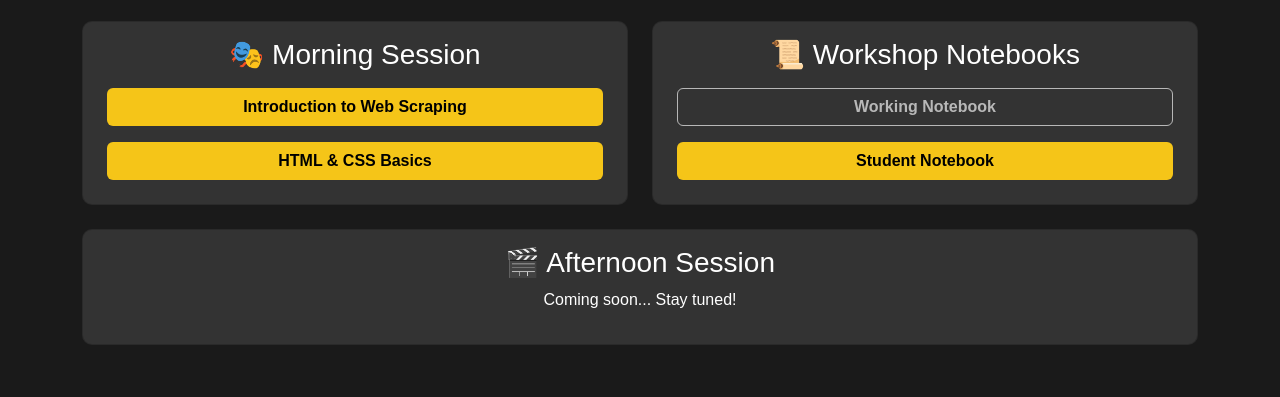
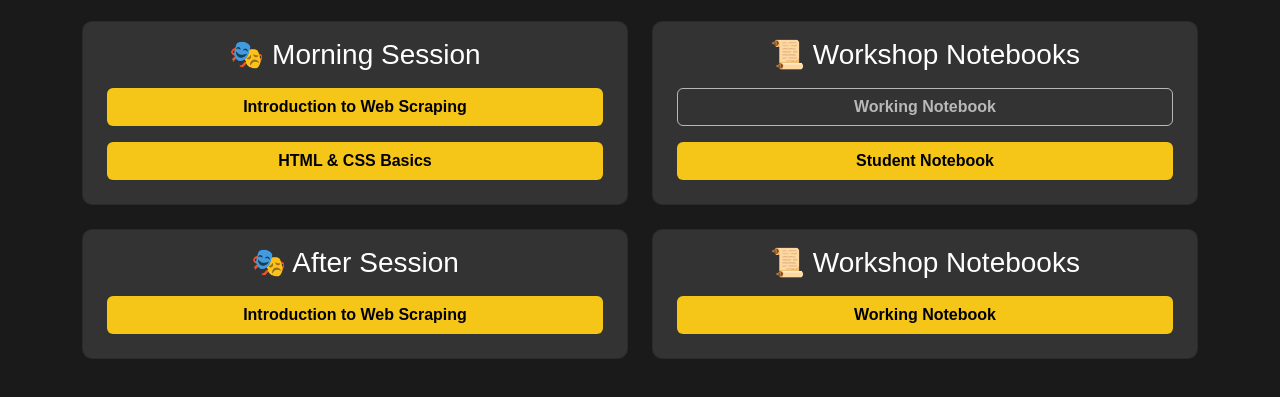
Before and after one commit to s-jaiprakash/webscraping-workshop, a plain HTML site: page index.html in a window 1280 px wide. Shown: the part 225-622 px from the top of the page. Drawn offline with nearby package versions, Linux system fonts and the light colour scheme.

Commit message:
upd: sentiment analysis

```diff
--- a/index.html
+++ b/index.html
@@ -53,10 +53,16 @@
         </div>
 
         <div class="row mt-4">
-            <div class="col-md-12">
+            <div class="col-md-6">
                 <div class="card p-3">
-                    <h3>🎬 Afternoon Session</h3>
-                    <p>Coming soon... Stay tuned!</p>
+                    <h3>🎭 After Session</h3>
+                    <a href="session_sentiment_analysis.html" class="btn btn-custom m-2">Introduction to Web Scraping</a>
+                </div>
+            </div>
+            <div class="col-md-6">
+                <div class="card p-3">
+                    <h3>📜 Workshop Notebooks</h3>
+                    <a href="https://colab.research.google.com/drive/1SpHfYCgXb7MQm2mQZBtZ3gXSNzRBpABN?usp=sharing" class="btn btn-custom m-2" target="_blank">Working Notebook</a>
                 </div>
             </div>
         </div>
```
